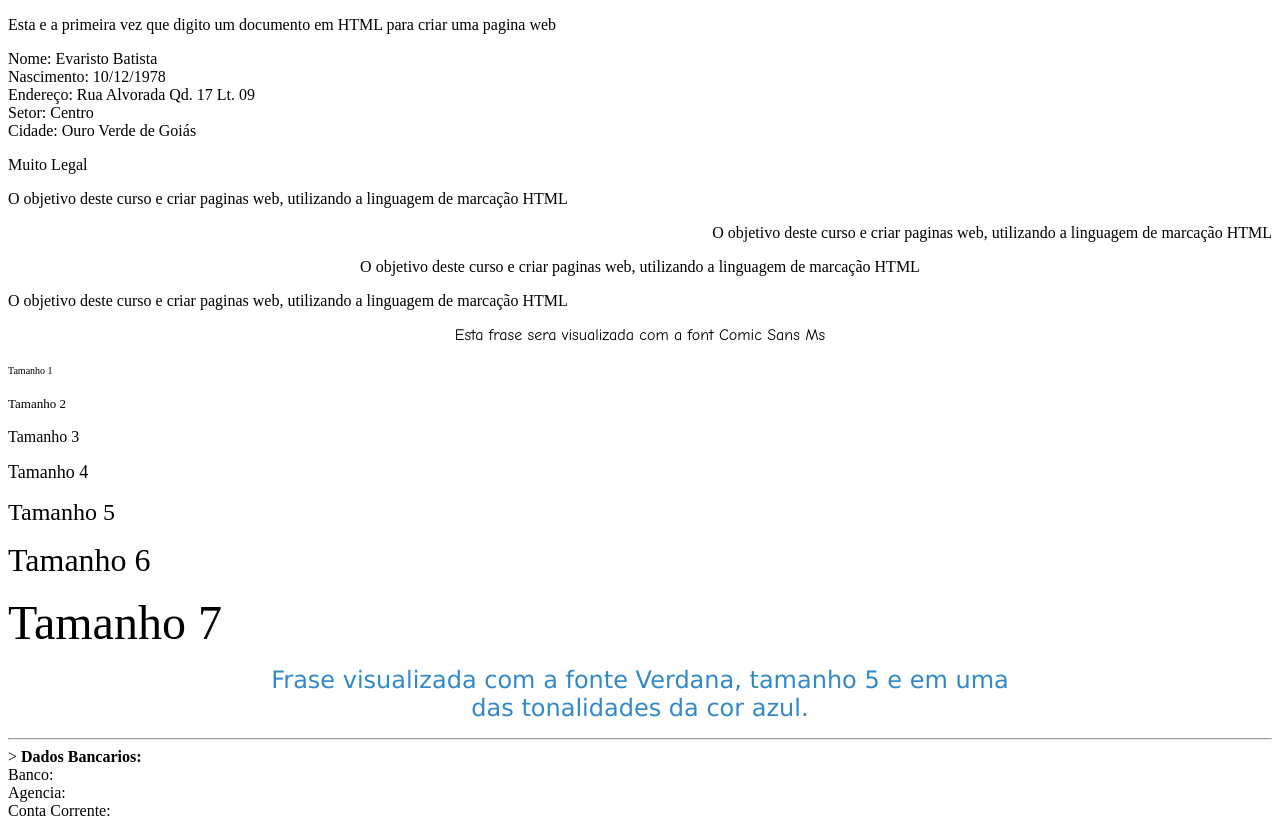
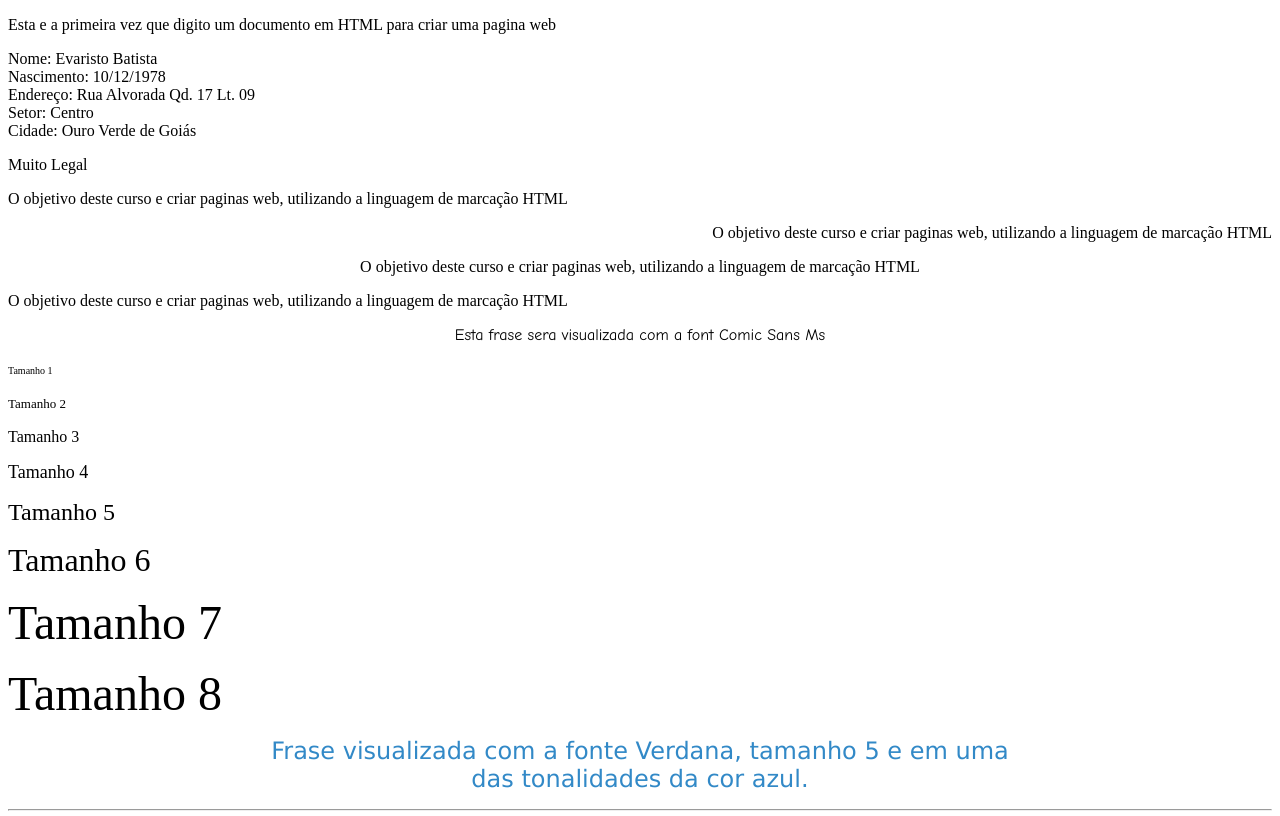
Before and after one commit to EBR81/projeto-sites, a plain HTML site: page index.html in a window 1280 px wide. Shown: the top 816 px of the page. Drawn offline with Linux system fonts and the light colour scheme.

Commit message:
atualização do index.html
update index

```diff
--- a/index.html
+++ b/index.html
@@ -26,6 +26,7 @@
     <p><font size="5">Tamanho 5</font></p>
     <p><font size="6">Tamanho 6</font></p>
     <p><font size="7">Tamanho 7</font></p>
+	<p><font size="8">Tamanho 8</font></p>
     <p align=center><font face="verdana" size="5" color="#3289C7"> Frase visualizada com a fonte Verdana, tamanho 5 e em uma <br> das tonalidades da cor azul.</font></p>
     <hr>
     <!-- Inserindo comentarios no html---->>
```
